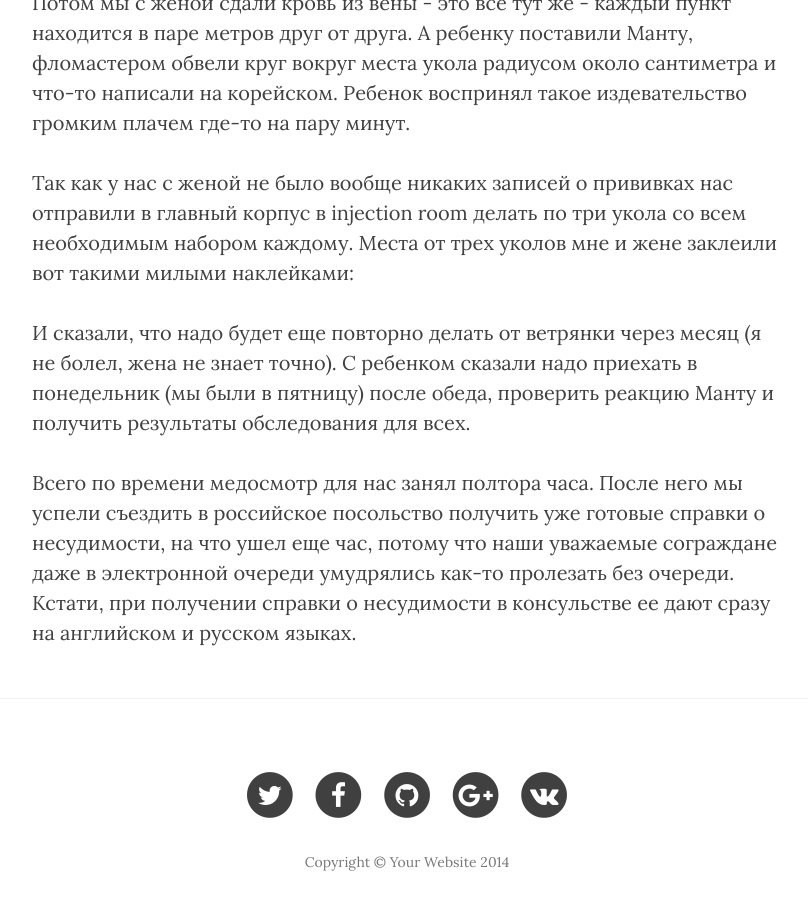
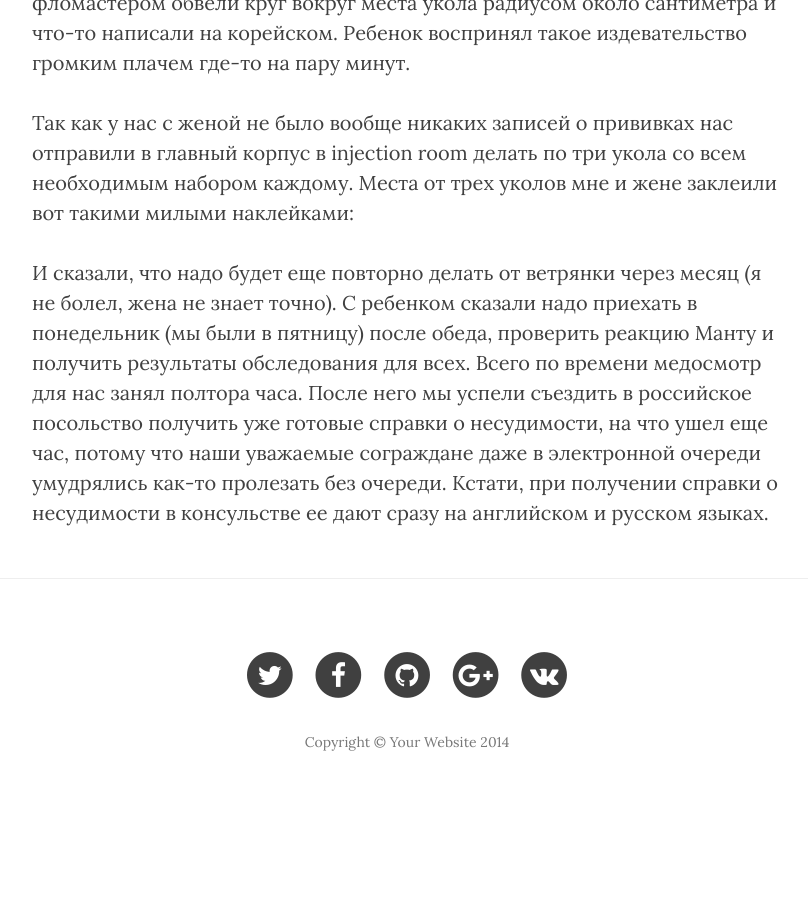
Before and after one commit to oxymoron/oxymoron.github.io, a Jekyll site: the page built from _posts/2015-03-13-medical-checkup-for-interview.md, in a window 1280 px wide and 900 px high, scrolled down 1977 px. Shown: the whole window, without its empty margins (233-1041 px from the left). Built offline with Jekyll 4.4.1, drawn with Linux system fonts in a browser that asks for light colours; nearby versions of some CDN libraries; Markdown is read by kramdown in place of the engine named in the settings; comment, search, counter and statistics services are not loaded; after the commit the page ends 2795 px from its top, so only the background shows below that; part of the change alters nothing that is shown; some of the changed text lies outside the part shown.

```diff
--- a/_posts/2015-03-13-medical-checkup-for-interview.md
+++ b/_posts/2015-03-13-medical-checkup-for-interview.md
@@ -1,12 +1,9 @@
 ---
+title: Медосмотр перед интервью
 layout: post
-published: true
+image: about-bg.jpg
 ---
-
 # Медосмотр
-
-13 апреля 2015
-
 Проснулись как обычно около 6 утра, на улице солнечно, немного ветрено, снега не было всю зиму, так что погода вполне нормальная для этого времени года в Корее. Выехали примерно в 7:40, а добрались до больницы Св. Марии на острове Ёидо в Сеуле только к 9:10, то есть за десять минут до назначенного времени. Пробки, что поделаешь. Сын всю дорогу спал. В больнице подошли к регистрации в корпусе Иосиф (там три корпуса Иосиф, Мария и главный - больница католического университета) на третьем этаже. Куда подходить и какие документы необходимы было описано в смс, которое прислали сразу после того, как я записался на прием по телефону.
 
 На регистрации выдали три анкеты на каждого члена семьи: имя, дата рождения, местный адрес, адрес в США, являетесь ли носителем туберкулеза, вич и еще чего-то не помню (варианты ответов - да, нет, не знаю). Для жены еще дополнительно вопросы по женской части и отдельно о том, что она проинформирована о том, что в случае беременности нужно предупредить врача об этом и подпись.
@@ -22,5 +19,4 @@ published: true
 Так как у нас с женой не было вообще никаких записей о прививках нас отправили в главный корпус в injection room делать по три укола со всем необходимым набором каждому. Места от трех уколов мне и жене заклеили вот такими милыми наклейками:
 
 И сказали, что надо будет еще повторно делать от ветрянки через месяц (я не болел, жена не знает точно). С ребенком сказали надо приехать в понедельник (мы были в пятницу) после обеда, проверить реакцию Манту и получить результаты обследования для всех.
-
 Всего по времени медосмотр для нас занял полтора часа. После него мы успели съездить в российское посольство получить уже готовые справки о несудимости, на что ушел еще час, потому что наши уважаемые сограждане даже в электронной очереди умудрялись как-то пролезать без очереди. Кстати, при получении справки о несудимости в консульстве ее дают сразу на английском и русском языках.
```
